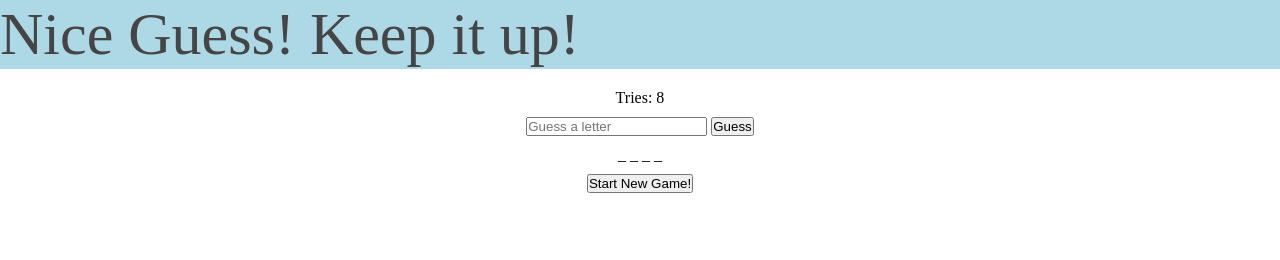
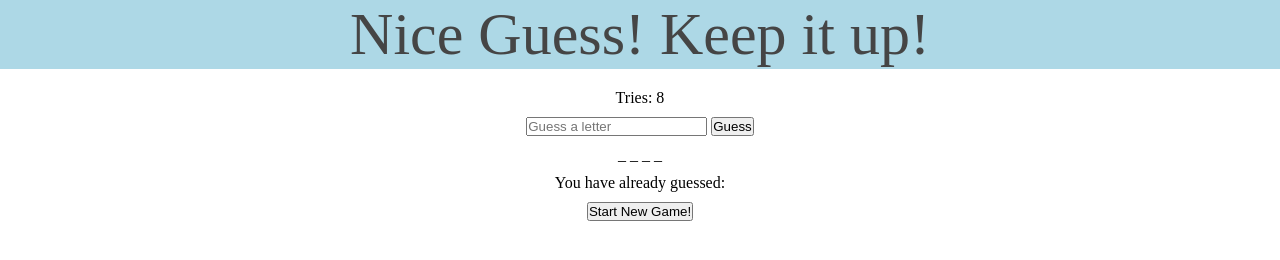
Before and after one commit to DrewWarrenTIY-tiy/wk-02-hangman, a plain HTML site: page index.html in a window 1280 px wide. Both pictures are taken after a click on the button "Guess". Drawn offline with Linux system fonts and the light colour scheme.

Commit message:
feat(init) Add guessed letter tracker

```diff
--- a/css/master.css
+++ b/css/master.css
@@ -4,6 +4,7 @@
 }
 
 .statusHolder {
+  text-align: center;
   font-size: 60px;
   background-color: lightblue;
   color: #454545;
--- a/index.html
+++ b/index.html
@@ -25,6 +25,10 @@
         </div>
       </div>
 
+      <div class="guessedLetters">
+
+      </div>
+
       <div class="newGameHolder">
         <button type="button" name="newGameButton" onclick="window.location.reload()">Start New Game!</button>
       </div>
--- a/js/script.js
+++ b/js/script.js
@@ -1,10 +1,11 @@
 "use strict";
 
-var tries = 8;
+var answerWord = "";
 var guess;
-var answerWord = "";
+var guessedLetters = "";
 var guessProgress = "";
 var status = "status";
+var tries = 8;
 
 //Display tries on page load.
 document.querySelector('.triesCount').innerHTML = "Tries: " + tries;
@@ -53,8 +54,10 @@ function updateGuess() {
   showProgress();
   checkMatch();
   setStatus();
+  trackGuesses();
   checkWin();
   checkLose();
+  console.log(guessedLetters);
 }
 
 //Check if guess is a match, return boolean and update tries.
@@ -68,14 +71,21 @@ function checkMatch() {
   }
 }
 
+//Update guessed letters
+function trackGuesses() {
+  document.querySelector('.guessedLetters').innerHTML = "You have already guessed: " + guessedLetters;
+}
+
 //Set and Display Status Message.
 function setStatus() {
   if (checkMatch() === true) {
-    status = "Nice Guess! Keep it up!"
+    status = "Nice Guess! Keep it up!";
+    guessedLetters+= guess;
   } else {
     status = "Whoops! Wrong... Try again!"
     tries--;
     document.querySelector('.triesCount').innerHTML = "Tries: " + tries;
+    guessedLetters += guess.toUpperCase() + ", ";
   }
   document.querySelector('.statusHolder').innerHTML = status;
 }
```
